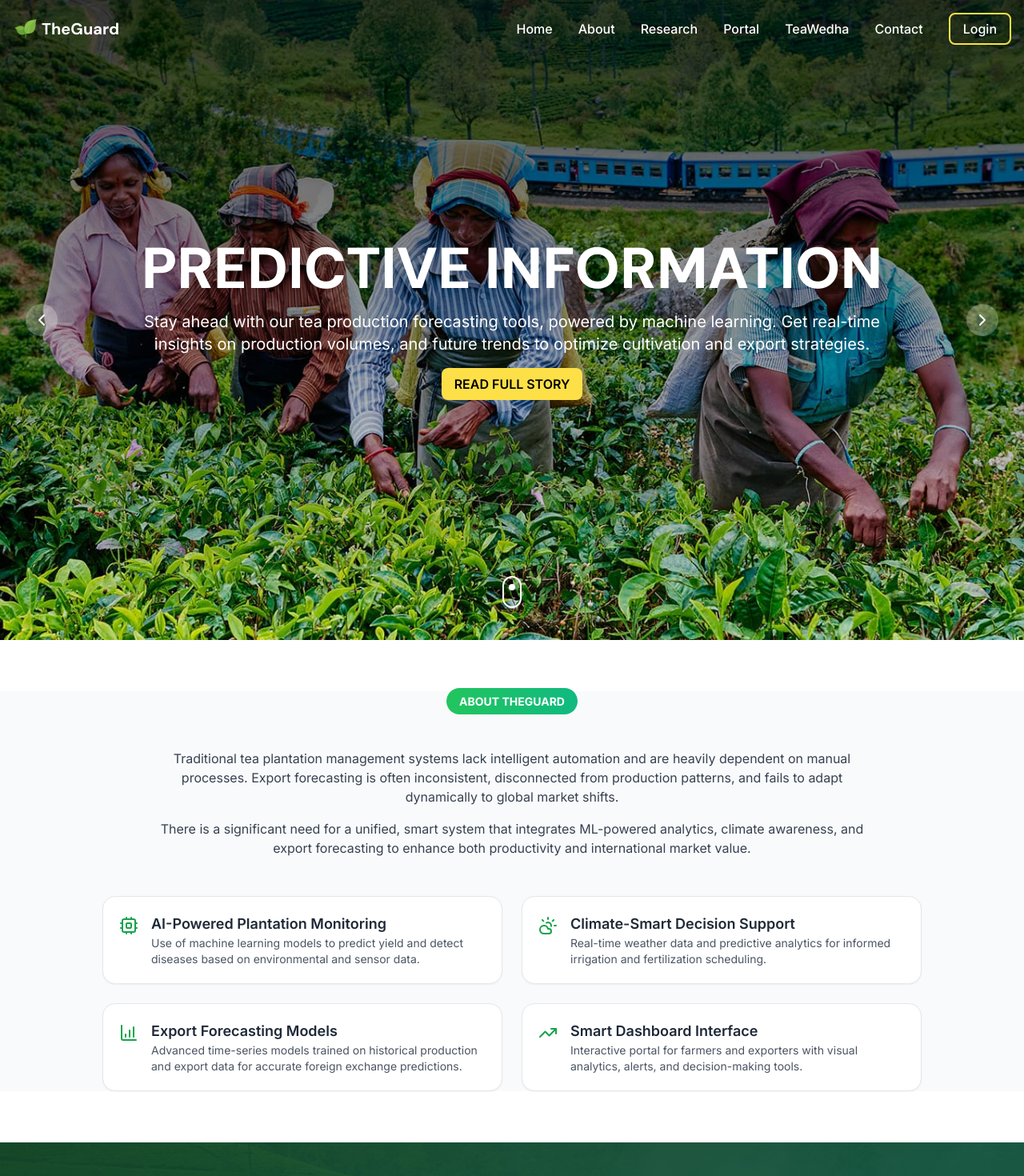
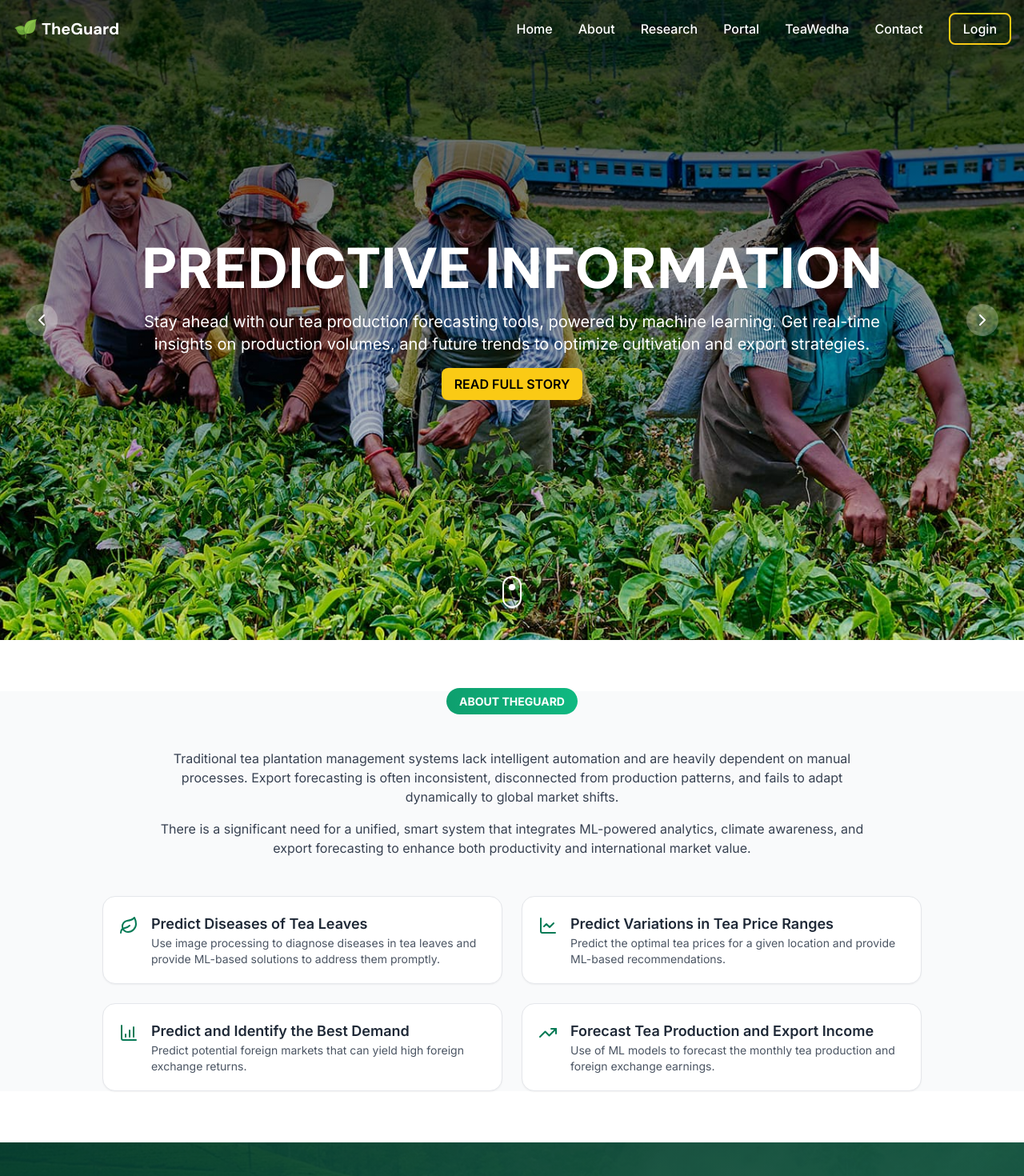
Before and after one commit to hasithapeiris/tea-export-portal, a React (Vite) app in the folder frontend/: page / in a window 1280 px wide. Shown: the top 1470 px of the page at 80% size. Built offline with nearby package versions, Linux system fonts and the light colour scheme; no server answers.

Commit message:
fix: fix navbar and other components

```diff
--- a/frontend/src/components/About.tsx
+++ b/frontend/src/components/About.tsx
@@ -1,27 +1,27 @@
 import { motion } from "framer-motion";
-import { Cpu, BarChart4, CloudSun, TrendingUp } from "lucide-react";
+import { BarChart4, TrendingUp, Leaf, ChartLine } from "lucide-react";
 import TitleBadge from "./TitleBadge";
 
 const solutions = [
   {
-    icon: <Cpu className="text-green-600 w-6 h-6" />,
-    title: "AI-Powered Plantation Monitoring",
-    desc: "Use of machine learning models to predict yield and detect diseases based on environmental and sensor data.",
+    icon: <Leaf className="text-green-600 w-6 h-6" />,
+    title: "Predict Diseases of Tea Leaves",
+    desc: "Use image processing to diagnose diseases in tea leaves and provide ML-based solutions to address them promptly.",
   },
   {
-    icon: <CloudSun className="text-green-600 w-6 h-6" />,
-    title: "Climate-Smart Decision Support",
-    desc: "Real-time weather data and predictive analytics for informed irrigation and fertilization scheduling.",
+    icon: <ChartLine className="text-green-600 w-6 h-6" />,
+    title: "Predict Variations in Tea Price Ranges",
+    desc: "Predict the optimal tea prices for a given location and provide ML-based recommendations. ",
   },
   {
     icon: <BarChart4 className="text-green-600 w-6 h-6" />,
-    title: "Export Forecasting Models",
-    desc: "Advanced time-series models trained on historical production and export data for accurate foreign exchange predictions.",
+    title: "Predict and Identify the Best Demand",
+    desc: "Predict potential foreign markets that can yield high foreign exchange returns.",
   },
   {
     icon: <TrendingUp className="text-green-600 w-6 h-6" />,
-    title: "Smart Dashboard Interface",
-    desc: "Interactive portal for farmers and exporters with visual analytics, alerts, and decision-making tools.",
+    title: "Forecast Tea Production and Export Income",
+    desc: "Use of ML models to forecast the monthly tea production and foreign exchange earnings.",
   },
 ];
 
--- a/frontend/src/components/Navbar.tsx
+++ b/frontend/src/components/Navbar.tsx
@@ -2,63 +2,105 @@ import { Link } from "react-router-dom";
 import { useAuth } from "../context/AuthContext";
 import { CircleUserRound } from "lucide-react";
 import { Icon } from "../assets";
+import { useEffect, useState } from "react";
 
 const Navbar: React.FC = () => {
   const { user, logout } = useAuth();
+  const [isScrolled, setIsScrolled] = useState(false);
+
+  useEffect(() => {
+    const handleScroll = () => setIsScrolled(window.scrollY > 50);
+    window.addEventListener("scroll", handleScroll);
+    return () => window.removeEventListener("scroll", handleScroll);
+  }, []);
+
+  const textClass = isScrolled
+    ? "text-gray-700 hover:text-green-600"
+    : "text-white hover:text-yellow-300";
+
+  const buttonClass = isScrolled
+    ? "text-gray-700 hover:text-white border-green-600 hover:bg-green-600"
+    : "text-white hover:text-black border-yellow-300 hover:bg-yellow-300";
+
+  const navLinks = [
+    { label: "Home", to: "/" },
+    { label: "About", href: "#about" },
+    {
+      label: "Research",
+      href: "https://theguard-research.netlify.app",
+      external: true,
+    },
+    { label: "Portal", href: "/portal" },
+    { label: "TeaWedha", href: "/teawedha" },
+    { label: "Contact", href: "#contact" },
+  ];
 
   return (
-    <nav className="absolute z-10 top-0 py-4 w-full bg-transparent">
+    <nav
+      className={`fixed top-0 left-0 right-0 z-50 transition-all duration-300 py-4 ${
+        isScrolled
+          ? "bg-white/95 backdrop-blur-md shadow-lg border-b border-gray-200"
+          : "bg-transparent"
+      }`}
+    >
       <div className="wrapper flex-between">
         <Link to="/" className="flex items-center gap-1 cursor-pointer">
           <div className="flex-center gap-2">
             <img src={Icon} alt="TheGuard Logo" className="h-8" />
           </div>
           <div className="hidden sm:block">
-            <h1 className="font-heading text-xl font-bold text-white">
+            <h1
+              className={`font-heading text-xl font-bold ${
+                isScrolled ? "text-gray-800" : "text-white"
+              }`}
+            >
               TheGuard
             </h1>
           </div>
         </Link>
 
         <div className="hidden md:flex items-center space-x-8 font-medium">
-          <Link to="/" className="text-white hover:text-yellow-300">
-            Home
-          </Link>
-          <a href="#about" className="text-white hover:text-yellow-300">
-            About
-          </a>
-          <a
-            href="https://theguard-research.netlify.app"
-            target="_blank"
-            className="text-white hover:text-yellow-300"
-          >
-            Research
-          </a>
-          <a href="/portal" className="text-white hover:text-yellow-300">
-            Portal
-          </a>
-          <a href="/teawedha" className="text-white hover:text-yellow-300">
-            TeaWedha
-          </a>
-          <a href="#contact" className="text-white hover:text-yellow-300">
-            Contact
-          </a>
+          {navLinks.map(({ label, to, href, external }) =>
+            to ? (
+              <Link key={label} to={to} className={textClass}>
+                {label}
+              </Link>
+            ) : (
+              <a
+                key={label}
+                href={href}
+                target={external ? "_blank" : undefined}
+                rel={external ? "noopener noreferrer" : undefined}
+                className={textClass}
+              >
+                {label}
+              </a>
+            )
+          )}
+
           {!user ? (
-            <Link to="/login" className="button-yellow-outline">
+            <Link
+              to="/login"
+              className={`px-4 py-1.5 border-2 rounded-lg transition-colors duration-300 ${buttonClass}`}
+            >
               Login
             </Link>
           ) : (
             <>
-              <button
-                onClick={logout}
-                className="text-white hover:text-yellow-300"
-              >
+              <button onClick={logout} className={textClass}>
                 Logout
               </button>
               <Link to="/chat">
-                <button className="button-yellow-outline">AI Chat</button>
+                <button
+                  className={`px-4 py-1.5 border-2 rounded-lg transition-colors duration-300 ${buttonClass}`}
+                >
+                  AI Chat
+                </button>
               </Link>
-              <Link to="/profile" className="text-white">
+              <Link
+                to="/profile"
+                className={isScrolled ? "text-gray-700" : "text-white"}
+              >
                 <CircleUserRound />
               </Link>
             </>
--- a/frontend/src/pages/TeaWedha.tsx
+++ b/frontend/src/pages/TeaWedha.tsx
@@ -194,6 +194,76 @@ const TeaWedha: React.FC = () => {
             </div>
           </div>
         </section>
+
+        {/* Setup Instructions Section */}
+        <section
+          id="setup"
+          className="py-16 px-4 md:px-8 border border-gray-200"
+        >
+          <div className="wrapper">
+            <h2 className="text-3xl font-bold text-center mb-4">
+              Setup Instructions
+            </h2>
+            <p className="text-lg text-gray-600 text-center mb-12">
+              Get Started with TeaWedha in just a few simple steps
+            </p>
+
+            <div className="grid grid-cols-1 md:grid-cols-4 gap-8">
+              {/* Step 1 */}
+              <div className="flex flex-col items-center text-center group">
+                <div className="w-16 h-16 rounded-full bg-green-100 flex items-center justify-center mb-4 group-hover:bg-green-200 transition-colors">
+                  <span className="text-2xl font-bold text-green-600">1</span>
+                </div>
+                <h3 className="text-xl font-semibold mb-2 text-gray-800">
+                  Download APK
+                </h3>
+                <p className="text-gray-600">
+                  Download the TeaWedha app from our website to your Android
+                  device.
+                </p>
+              </div>
+
+              {/* Step 2 */}
+              <div className="flex flex-col items-center text-center group">
+                <div className="w-16 h-16 rounded-full bg-green-100 flex items-center justify-center mb-4 group-hover:bg-green-200 transition-colors">
+                  <span className="text-2xl font-bold text-green-600">2</span>
+                </div>
+                <h3 className="text-xl font-semibold mb-2 text-gray-800">
+                  Enable Unknown Sources
+                </h3>
+                <p className="text-gray-600">
+                  Go to Settings and allow app installs from unknown sources.
+                </p>
+              </div>
+
+              {/* Step 3 */}
+              <div className="flex flex-col items-center text-center group">
+                <div className="w-16 h-16 rounded-full bg-green-100 flex items-center justify-center mb-4 group-hover:bg-green-200 transition-colors">
+                  <span className="text-2xl font-bold text-green-600">3</span>
+                </div>
+                <h3 className="text-xl font-semibold mb-2 text-gray-800">
+                  Install the App
+                </h3>
+                <p className="text-gray-600">
+                  Open the downloaded APK file and install the app.
+                </p>
+              </div>
+
+              {/* Step 4 */}
+              <div className="flex flex-col items-center text-center group">
+                <div className="w-16 h-16 rounded-full bg-green-100 flex items-center justify-center mb-4 group-hover:bg-green-200 transition-colors">
+                  <span className="text-2xl font-bold text-green-600">4</span>
+                </div>
+                <h3 className="text-xl font-semibold mb-2 text-gray-800">
+                  Start Monitoring
+                </h3>
+                <p className="text-gray-600">
+                  Launch TeaWedha and connect with your IoT device to begin.
+                </p>
+              </div>
+            </div>
+          </div>
+        </section>
       </div>
     </>
   );
--- a/frontend/src/pages/price_portal/PriceHome.tsx
+++ b/frontend/src/pages/price_portal/PriceHome.tsx
@@ -1,13 +1,6 @@
 import { useState, type ChangeEvent } from "react";
 import { useNavigate } from "react-router-dom";
-import {
-  Modal,
-  Button,
-  TextInput,
-  ModalHeader,
-  ModalBody,
-  ModalFooter,
-} from "flowbite-react";
+import { Modal, Button, TextInput } from "flowbite-react";
 import { Spinner } from "flowbite-react";
 import Swal from "sweetalert2";
 import { SubHeader } from "../../components";
@@ -142,16 +135,16 @@ const PriceHome = (): JSX.Element => {
 
         {/* Modal for entering the number of periods */}
         <Modal show={openModal} onClose={() => setOpenModal(false)}>
-          <ModalHeader>Enter Forecast Period</ModalHeader>
-          <ModalBody>
+          <Modal.Header>Enter Forecast Period</Modal.Header>
+          <Modal.Body>
             <TextInput
               type="number"
               placeholder="Forecast period in months (max 12) "
               value={periods}
               onChange={handleInputChange}
             />
-          </ModalBody>
-          <ModalFooter>
+          </Modal.Body>
+          <Modal.Footer>
             <Button
               onClick={handleGetPredictions}
               className="w-full bg-green-600"
@@ -173,7 +166,7 @@ const PriceHome = (): JSX.Element => {
             >
               Cancel
             </Button>
-          </ModalFooter>
+          </Modal.Footer>
         </Modal>
       </div>
     </>
--- a/frontend/tailwind.config.js
+++ b/frontend/tailwind.config.js
@@ -1,6 +1,10 @@
 /** @type {import('tailwindcss').Config} */
 export default {
-  content: ["./index.html", "./src/**/*.{js,ts,jsx,tsx}"],
+  content: [
+    "./index.html",
+    "./src/**/*.{js,ts,jsx,tsx}",
+    "node_modules/flowbite-react/**/*.{js,jsx,ts,tsx}",
+  ],
   theme: {
     extend: {
       fontFamily: {
@@ -55,5 +59,5 @@ export default {
       },
     },
   },
-  plugins: [require("tailwindcss-animate")],
+  plugins: [require("tailwindcss-animate"), require("flowbite/plugin")],
 };
```
